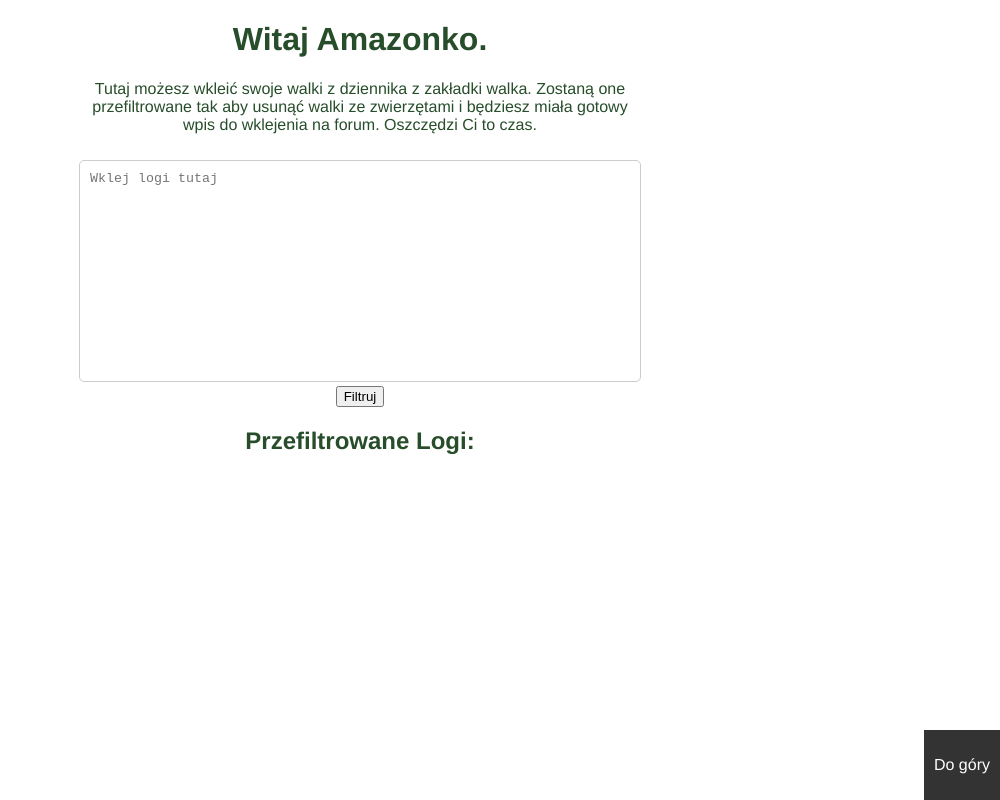
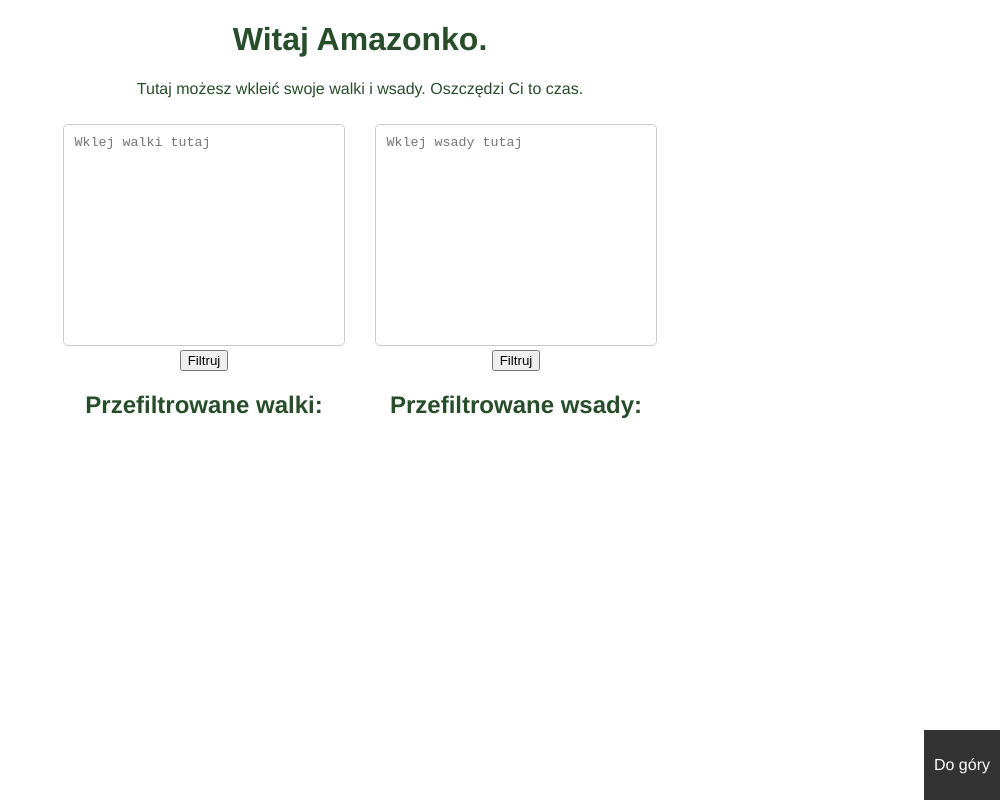
Before and after one commit to Chfia/ArenaBattles, a Vue app: page / in a window 1280 px wide. Shown: the whole page, without its empty margins (280-1280 px from the left). Built offline with nearby package versions, Linux system fonts and the light colour scheme.

Commit message:
Catch add

```diff
--- a/src/App.vue
+++ b/src/App.vue
@@ -1,7 +1,18 @@
 <template>
   <div class="app">
     <div class="fight" id="fight">
-      <HelloWorld msg="Welcome to Your Vue.js App" />
+      <div class="info">
+            <h1>Witaj Amazonko.</h1>
+            <p>Tutaj możesz wkleić swoje walki i wsady. Oszczędzi Ci to czas.</p>
+        </div>
+      <div class="component-container">
+        <div class="component">
+          <HelloWorld msg="Welcome to Your Vue.js App" />
+        </div>
+        <div class="component">
+          <AmazonCatch /> <!-- Dodaj komponent AmazonCatch -->
+        </div>
+      </div>
     </div>
     <footer @click="scrollToFight">
       <p>Do góry</p>
@@ -11,11 +22,13 @@
 
 <script>
 import HelloWorld from './components/HelloWorld.vue'
+import AmazonCatch from './components/AmazonCatch.vue'
 
 export default {
   name: 'App',
   components: {
-    HelloWorld
+    HelloWorld,
+    AmazonCatch // Dodaj komponent AmazonCatch
   },
   methods: {
     scrollToFight() {
@@ -40,6 +53,12 @@ export default {
   color: #274d2a;
   scroll-behavior: smooth;
 }
+.info {
+    width: 90%;
+    text-align: center;
+    margin: 0 auto;
+
+}
 
 footer {
   position: fixed;
@@ -52,6 +71,15 @@ footer {
   cursor: pointer;
 }
 
+.component-container {
+  display: flex;
+  justify-content: space-between; /* Rozłożenie komponentów poziomo */
+}
+
+.component {
+  width: 48%; /* Szerokość każdego komponentu, aby zajmowały po połowie */
+}
+
 @media (max-width: 767px) {
   .app {
     padding: 10px;
--- /dev/null
+++ b/src/components/AmazonCatch.vue
@@ -0,0 +1,94 @@
+<template>
+    <div>
+
+
+
+        <textarea class="amCatch" v-model="logsText" placeholder="Wklej wsady tutaj"></textarea>
+
+        <button @click="filterLogs">Filtruj</button>
+        <button v-if="filteredLogs.length > 0" @click="copyResults">Kopiuj Wyniki</button>
+
+
+        <div>
+            <h2>Przefiltrowane wsady:</h2>
+            <ul>
+                <li v-for="(log, index) in filteredLogs" :key="index" v-html="log"></li>
+            </ul>
+        </div>
+    </div>
+</template>
+
+<script>
+export default {
+    data() {
+        return {
+            logsText: '',
+            filteredLogs: []
+        };
+    },
+    methods: {
+        filterLogs() {
+            const lines = this.logsText.split('\n');
+            const filteredLogs = [];
+
+            let currentLog = '';
+
+            const wsadyDoFiltrowania = ['Amazonka'];
+
+            for (const line of lines) {
+                if (line.match(/^\d+\.\s\d+/)) {
+                    if (currentLog.trim() !== '' && wsadyDoFiltrowania.some(wsad => currentLog.includes(wsad))) {
+                        filteredLogs.push(currentLog.trim());
+                    }
+                    currentLog = line;
+                } else {
+                    currentLog += '<br>' + line;
+                }
+            }
+
+            if (currentLog.trim() !== '' && !wsadyDoFiltrowania.some(wsad => currentLog.includes(wsad))) {
+                filteredLogs.push(currentLog.trim());
+            }
+
+            this.filteredLogs = filteredLogs;
+        },
+        copyResults() {
+            const tempDiv = document.createElement('div');
+            tempDiv.innerHTML = this.filteredLogs.join('<br>');
+
+            document.body.appendChild(tempDiv);
+
+            const range = document.createRange();
+            range.selectNodeContents(tempDiv);
+            window.getSelection().removeAllRanges();
+            window.getSelection().addRange(range);
+
+            try {
+                document.execCommand('copy');
+            } catch (err) {
+                console.error('Nie udało się skopiować jako HTML: ', err);
+            }
+
+            document.body.removeChild(tempDiv);
+
+            window.getSelection().removeAllRanges();
+        }
+    }
+};
+</script>
+
+
+<style scoped>
+
+
+.amCatch {
+    width: 90%;
+    max-width: 600px;
+    height: 200px;
+    padding: 10px;
+    margin-top: 10px;
+    border: 1px solid #ccc;
+    border-radius: 5px;
+    resize: none;
+}
+</style>
--- a/src/components/HelloWorld.vue
+++ b/src/components/HelloWorld.vue
@@ -1,20 +1,16 @@
 <template>
   <div>
-    <div class="info">
-      <h1>Witaj Amazonko.</h1>
-      <p>Tutaj możesz wkleić swoje walki z dziennika z zakładki walka. Zostaną one przefiltrowane tak aby
-        usunąć walki ze zwierzętami i będziesz miała gotowy wpis do wklejenia na forum. Oszczędzi Ci to czas.</p>
-    </div>
 
 
-      <textarea class="fight" v-model="logsText" placeholder="Wklej logi tutaj"></textarea>
+
+      <textarea class="fight" v-model="logsText" placeholder="Wklej walki tutaj"></textarea>
 
     <button @click="filterLogs">Filtruj</button>
     <button v-if="filteredLogs.length > 0" @click="copyResults">Kopiuj Wyniki</button>
 
 
     <div>
-      <h2>Przefiltrowane Logi:</h2>
+      <h2>Przefiltrowane walki:</h2>
       <ul>
         <li v-for="(log, index) in filteredLogs" :key="index" v-html="log"></li>
       </ul>
@@ -37,7 +33,7 @@ export default {
 
       let currentLog = '';
 
-      const zwierzetaDoFiltrowania = ['Wilk', 'Jeleń', 'Lis', 'Przepiórka', 'Dzik', 'PRZEGRAŁEŚ', 'Słoń', 'Szejk Am-Al', 'przestępca', 'zwierzę'];
+      const zwierzetaDoFiltrowania = ['Dziennik', 'PRZEGRAŁEŚ', 'Szejk', 'przestępca', 'zwierzę'];
 
       for (const line of lines) {
         if (line.match(/^\d+\.\s\d+/)) {
@@ -83,12 +79,7 @@ export default {
 
 
 <style scoped>
-.info {
-  width: 90%;
-  text-align: center;
-  margin: 0 auto;
 
-}
 .fight {
   width: 90%;
   max-width: 600px;
```
Also changed, not shown: src/assets/logo.png (deleted).
